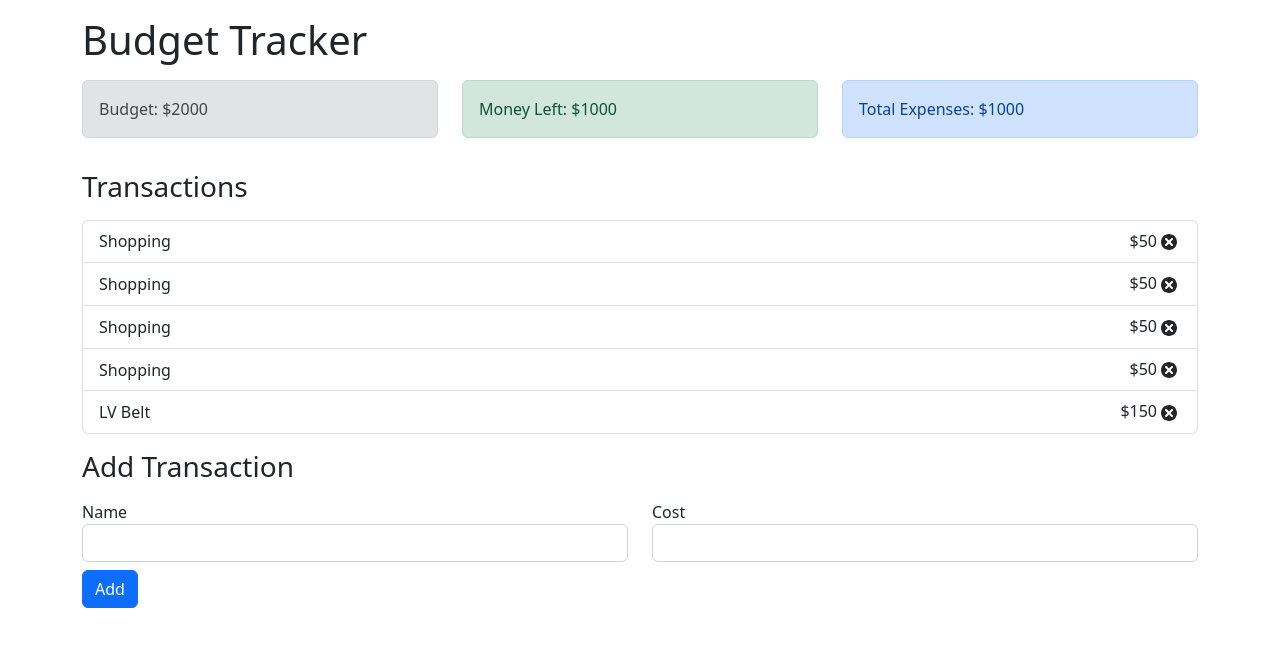
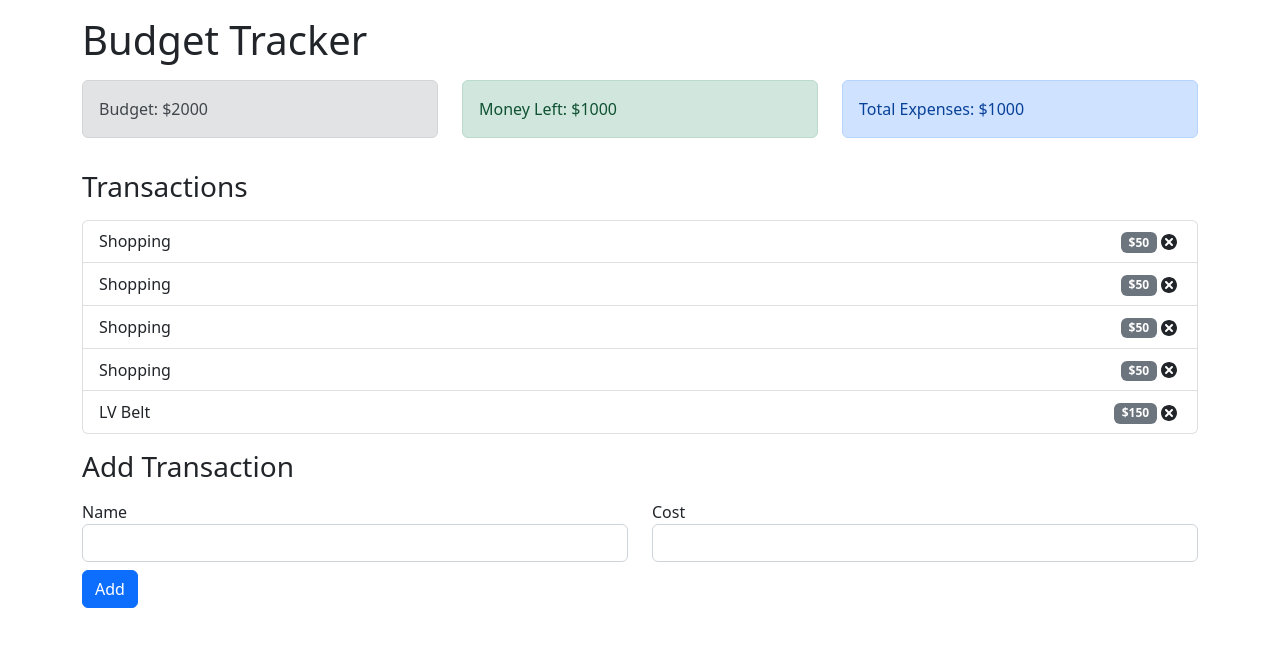
Before and after one commit to jcowan12/BudgetTracker3720, a React (Create React App) app: page / in a window 1280 px wide. Shown: the top 646 px of the page. Built offline with nearby package versions, Linux system fonts and the light colour scheme.

Commit message:
fixed cost format

```diff
--- a/src/sections/transaction.js
+++ b/src/sections/transaction.js
@@ -6,9 +6,7 @@ const Transaction = (props) => {
         <li className='list-group-item d-flex justify-content-between align-items-center'>
             {props.name}
             <div>
-                <span>
-                    ${props.cost}
-                </span>
+                <span className='badge bg-secondary mr-3'>${props.cost}</span>
                 <TiDelete size='1.5em'></TiDelete>
             </div>
         </li>
```
